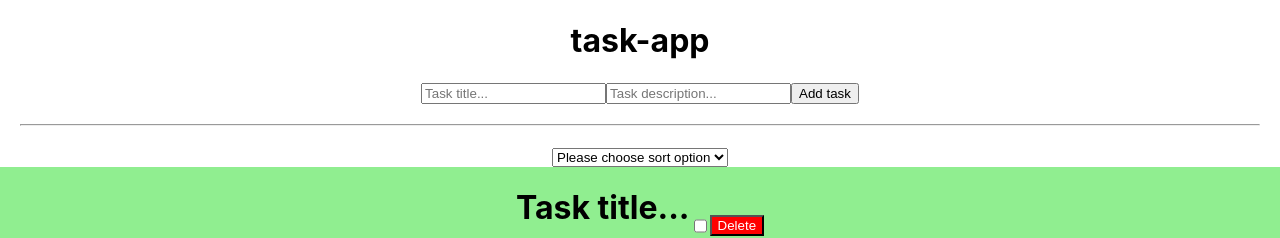
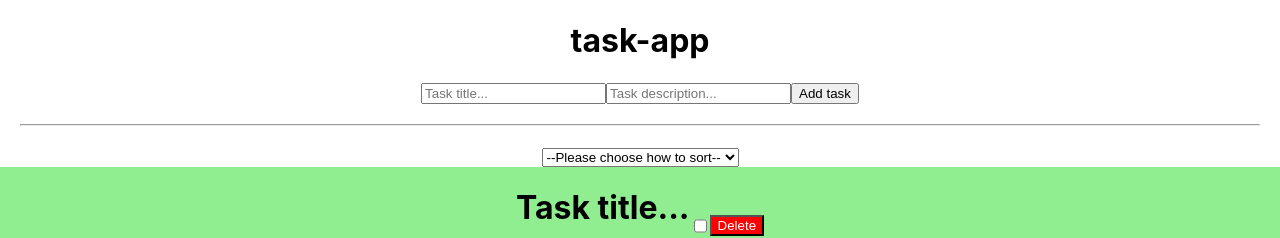
Before and after one commit to dilmurodb/task-app, a React (Create React App) app: page / in a window 1280 px wide. Shown: the top 238 px of the page. Built offline with nearby package versions, Linux system fonts and the light colour scheme; the HTML template or start-up script is replaced by a standard one.

Commit message:
made some improvements on sortTaskList component, added functionality but not fully working yet

```diff
--- a/src/App.js
+++ b/src/App.js
@@ -7,6 +7,7 @@ import SortTaskList from './components/SortTaskList'
 function App() {
 
   const [tasks, setTasks] = useState([{title: 'Task title...', body: 'Task description...', id: 7281015}])
+  const [sortedTasks, setSortedTasks] = useState('')
 
   const addTask = (newTask) => {
     setTasks([...tasks, newTask])
@@ -17,12 +18,21 @@ function App() {
     setTasks(tasks.filter(task => task.id !== id))
   }
 
+  const sortTasks = (sort) => {
+    setSortedTasks(sort)
+    console.log(sortedTasks)
+  }
+
   return (
     <div className="App">
       <h1>task-app</h1>
       <TaskForm addTask={addTask} />
       <hr style={{margin: '20px'}}/>
-      <SortTaskList />
+      <SortTaskList
+        defaultValue='--Please choose how to sort--'
+        options={[{value: 'title', name: 'Sort by title'}, {value: 'body', name: 'Sort by description'}]}
+        value={sortedTasks}
+        onChange={sortTasks} />
       {tasks.length === 0
         ?
         <h1>There is no tasks...</h1>
--- a/src/components/SortTaskList.js
+++ b/src/components/SortTaskList.js
@@ -1,11 +1,12 @@
 import React from 'react'
 
-const SortTaskList = () => {
+const SortTaskList = ({options, defaultValue, value, onChange}) => {
   return (
-    <select>
-        <option value=''>Please choose sort option</option>
-        <option>Sort by title</option>
-        <option>Sort by description</option>
+    <select
+        value={value}
+        onChange={e => onChange(e.target.value)}>
+        <option value=''>{defaultValue}</option>
+        {options.map(option => <option key={option.value} value={option.value}>{option.name}</option>)}
     </select>
   )
 }
```
